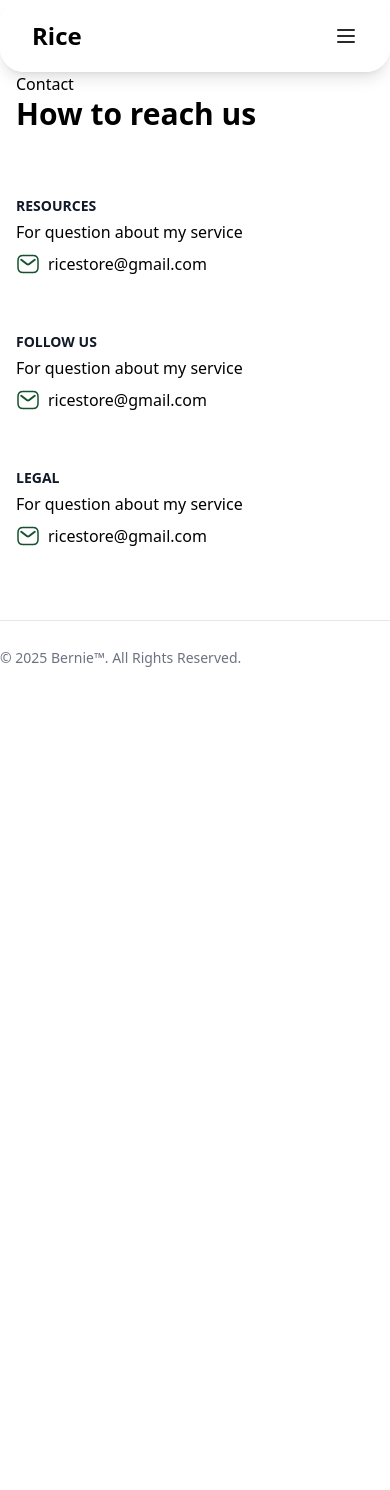
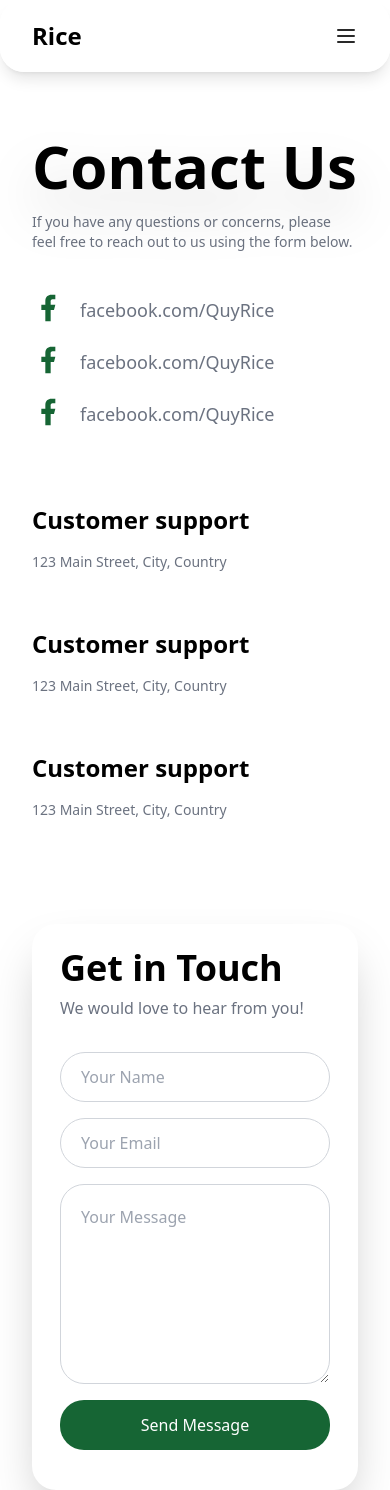
Before and after one commit to nhanbernie/rice-store, a Next.js app in the folder quyrice.client/: page /contact in a window 390 px wide. Before the commit the page ends 844 px from the top, so only its background shows below. Built offline with nearby package versions, Linux system fonts and the light colour scheme.

Commit message:
feat(contact): new contact page

```diff
--- a/quyrice.client/src/app/(user)/contact/page.tsx
+++ b/quyrice.client/src/app/(user)/contact/page.tsx
@@ -1,7 +1,70 @@
 import React from 'react'
+import { COMMON_SIZE } from '@/sizes/common-sizes.constant'
+import Icon from '@/components/icons/Icon'
+import { COMMON_ICON } from '@/icons/icon.constant'
+const Contact = () => {
+  return (
+    <div
+      className={`container flex flex-col md:flex-row justify-between mx-auto max-sm:px-4 ${COMMON_SIZE.SPACE_TOP} lg:${COMMON_SIZE.SPACE_TOP_LARGE}`}
+    >
+      <div className="contact w-full mb-16 md:mb-0">
+        <div className="mt-0 xl:mt-20">
+          <h1 className="text-6xl font-semibold mb-4 drop-shadow-2xl">Contact Us</h1>
+          <p className="text-sm text-gray-500 mb-10 w-full lg:w-1/2">
+            If you have any questions or concerns, please feel free to reach out to us using the
+            form below.
+          </p>
+          <div className="information-contact flex flex-col">
+            {[...Array(3)].map((_, index) => (
+              <div key={index} className="flex flex-row items-end mb-5">
+                <Icon
+                  className="h-8 w-8 mr-4 fill-current text-green-800"
+                  id={COMMON_ICON.IconFacebook}
+                />
+                <p className="text-lg text-gray-500">facebook.com/QuyRice</p>
+              </div>
+            ))}
+          </div>
+        </div>
 
-const Contact = () => {
-  return <div>Contact</div>
+        <div className="mt-14 grid grid-cols-1 xl:grid-cols-3 gap-4">
+          {[...Array(3)].map((_, index) => (
+            <div key={index}>
+              <h2 className="text-2xl font-semibold mb-4">Customer support</h2>
+              <p className="text-sm text-gray-500 mb-10">123 Main Street, City, Country</p>
+            </div>
+          ))}
+        </div>
+      </div>
+      <div className="form md:w-full lg:w-[50em] w-full">
+        <form className="flex flex-col shadow-2xl px-7 pt-6 pb-10 rounded-3xl ">
+          {/* Header */}
+          <h2 className="text-4xl font-semibold mb-2">Get in Touch</h2>
+          <p className="text-base text-gray-500 mb-8">We would love to hear from you!</p>
+          <input
+            type="text"
+            placeholder="Your Name"
+            className="border border-gray-300 h-[50px] rounded-full px-5 mb-4"
+          />
+          <input
+            type="email"
+            placeholder="Your Email"
+            className="border border-gray-300 h-[50px] rounded-full px-5 mb-4"
+          />
+          <textarea
+            placeholder="Your Message"
+            className="border border-gray-300 rounded-3xl px-5 py-5 h-[200px] mb-4"
+          />
+          <button
+            type="submit"
+            className="bg-green-800 text-white rounded-3xl h-[50px] hover:bg-green-900 transition duration-200"
+          >
+            Send Message
+          </button>
+        </form>
+      </div>
+    </div>
+  )
 }
 
 export default Contact
--- a/quyrice.client/src/app/layouts/MainLayout.tsx
+++ b/quyrice.client/src/app/layouts/MainLayout.tsx
@@ -2,15 +2,16 @@
 
 import { Footer, Header } from './index'
 import { ChildrenProps } from '@/common/models/common/common.model'
+import { usePathname } from 'next/navigation'
 
 const MainLayout = ({ children }: ChildrenProps) => {
+  const pathName = usePathname()
   return (
     <div className="flex flex-col flex-wrap min-h-screen">
-      <></>
       <div className="container max-w-screen-2xl mx-auto">
         <Header />
         <main className="flex-grow max-sm:px-4">{children}</main>
-        <Footer />
+        {pathName !== '/contact' && <Footer />}
       </div>
     </div>
   )
--- a/quyrice.client/src/app/page.tsx
+++ b/quyrice.client/src/app/page.tsx
@@ -1,4 +1,4 @@
-"use server"
+'use server'
 import HeroSession from '@/components/hero-session/HeroSession'
 import { Body } from './layouts'
 import ServiceHomepage from '@/components/service/ServiceHomepage'
--- a/quyrice.client/src/common/constants/styles/icons/icon.constant.ts
+++ b/quyrice.client/src/common/constants/styles/icons/icon.constant.ts
@@ -14,4 +14,5 @@ export const COMMON_ICON = {
   IconDelivery: 'icon-delivery',
   IconMail: 'icon-mail',
   IconCall: 'icon-call',
+  IconMap: 'icon-map',
 }
--- a/quyrice.client/src/common/constants/styles/sizes/common-sizes.constant.ts
+++ b/quyrice.client/src/common/constants/styles/sizes/common-sizes.constant.ts
@@ -1,4 +1,8 @@
 export const COMMON_SIZE = {
+  SPACE_TOP: 'mt-16',
+  SPACE_TOP_LARGE: 'mt-28',
+  SPACE_TOP_BOTTOM: 'my-16',
+  SPACE_BOTTOM: 'mb-16',
   MAX_WIDTH: 'max-w-screen-2xl mx-auto',
   WIDTH: 'w-full',
   CONTAINER: 'container mx-auto',
--- a/quyrice.client/src/components/product-card/ProductCard.tsx
+++ b/quyrice.client/src/components/product-card/ProductCard.tsx
@@ -40,8 +40,8 @@ const ProductCard = () => {
             {/* Favourite Button */}
             <CommonButton
               idIcon="icon-heart"
-              styleButton="absolute top-8 right-8 z-20"
-              className="w-8 h-8 text-white"
+              styleButton="absolute top-8 right-8 z-20 px-0 py-0"
+              className="w-8 h-8 mr-0 text-white"
               {...hoverButton}
               {...tapScale}
             />
--- a/quyrice.client/tailwind.config.ts
+++ b/quyrice.client/tailwind.config.ts
@@ -9,10 +9,6 @@ export default {
   ],
   theme: {
     extend: {
-      // colors: {
-      //   background: "var(--background)",
-      //   foreground: "var(--foreground)",
-      // },
       primary: {},
       transitionProperty: {
         colors: 'background-color, color, border-color',
@@ -23,5 +19,33 @@ export default {
     },
   },
   plugins: [],
-  safelist: ['bg-red-300', 'hover:bg-red-600', 'text-white', 'text-gray-900', 'text-gray-700'],
+  safelist: [
+    // 🎨 (Background Colors)
+    'bg-red-300',
+    'hover:bg-red-600',
+
+    // 🎨 (Text Colors)
+    'text-white',
+    'text-gray-900',
+    'text-gray-700',
+
+    // 📏 (Spacing)
+    'my-16',
+    'mb-16',
+    'mx-auto',
+    'mt-28',
+    'mt-16',
+
+    // 📐 (Width & Max Width)
+    'w-full',
+    'max-w-screen-2xl',
+
+    // 🔤 (Font Weight)
+    'font-bold',
+    'font-extrabold',
+    'font-semibold',
+    'font-medium',
+
+    'lg:mt-28',
+  ],
 } satisfies Config
--- a/quyrice.client/tsconfig.json
+++ b/quyrice.client/tsconfig.json
@@ -23,6 +23,7 @@
       "@/messages/*": ["./src/common/constants/messages/*"],
       "@/sizes/*": ["./src/common/constants/styles/sizes/*"],
       "@/colors/*": ["./src/common/constants/styles/colors/*"],
+      "@/icons/*": ["./src/common/constants/styles/icons/*"],
       "@/components/*": ["./src/components/*"],
       "@/models/*": ["./src/common/models/*"],
       "@/motions/*": ["./src/components/aminations/*"]
```
Also changed, not shown: quyrice.client/public/icons/sprite.svg, quyrice.client/src/common/constants/styles/colors/common-color.constant.ts (line endings or trailing spaces).
